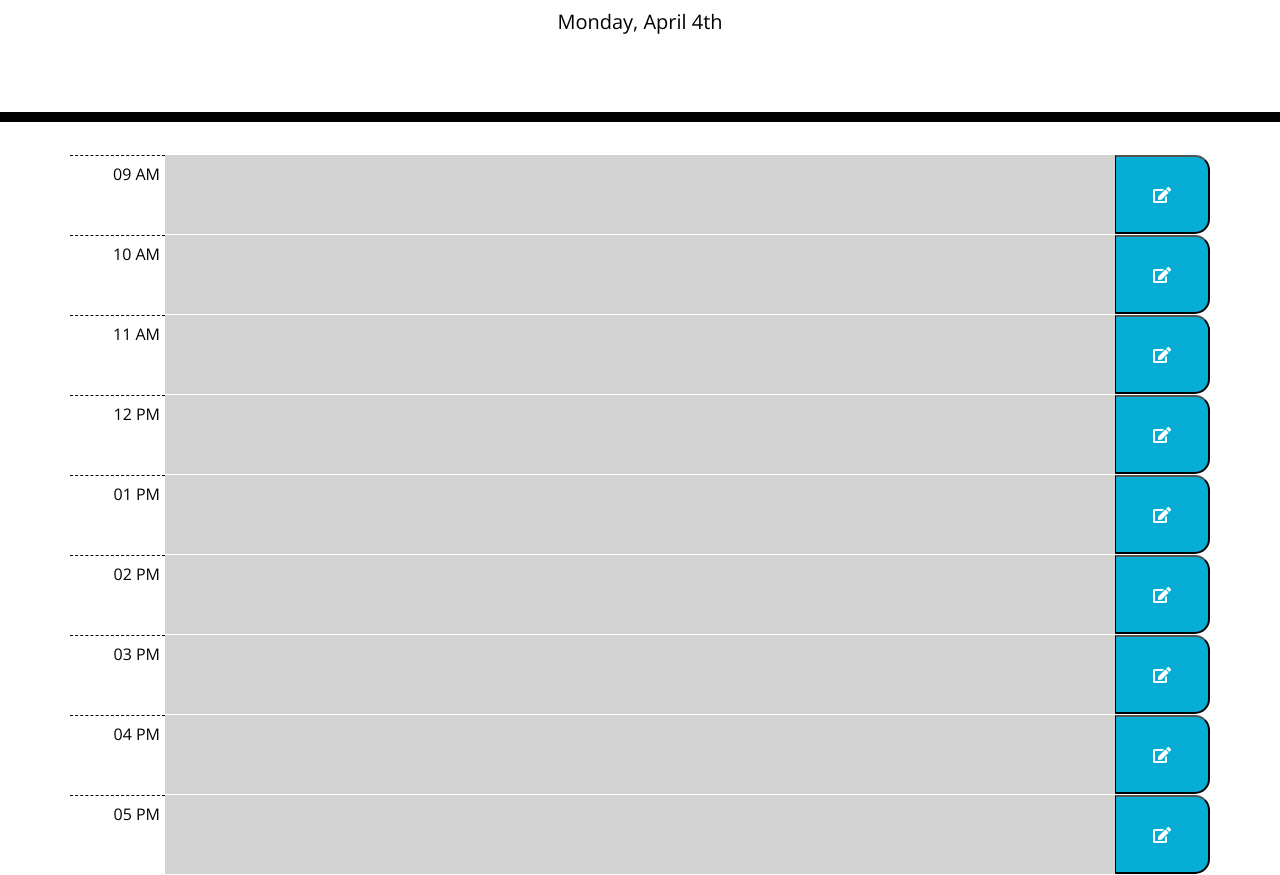
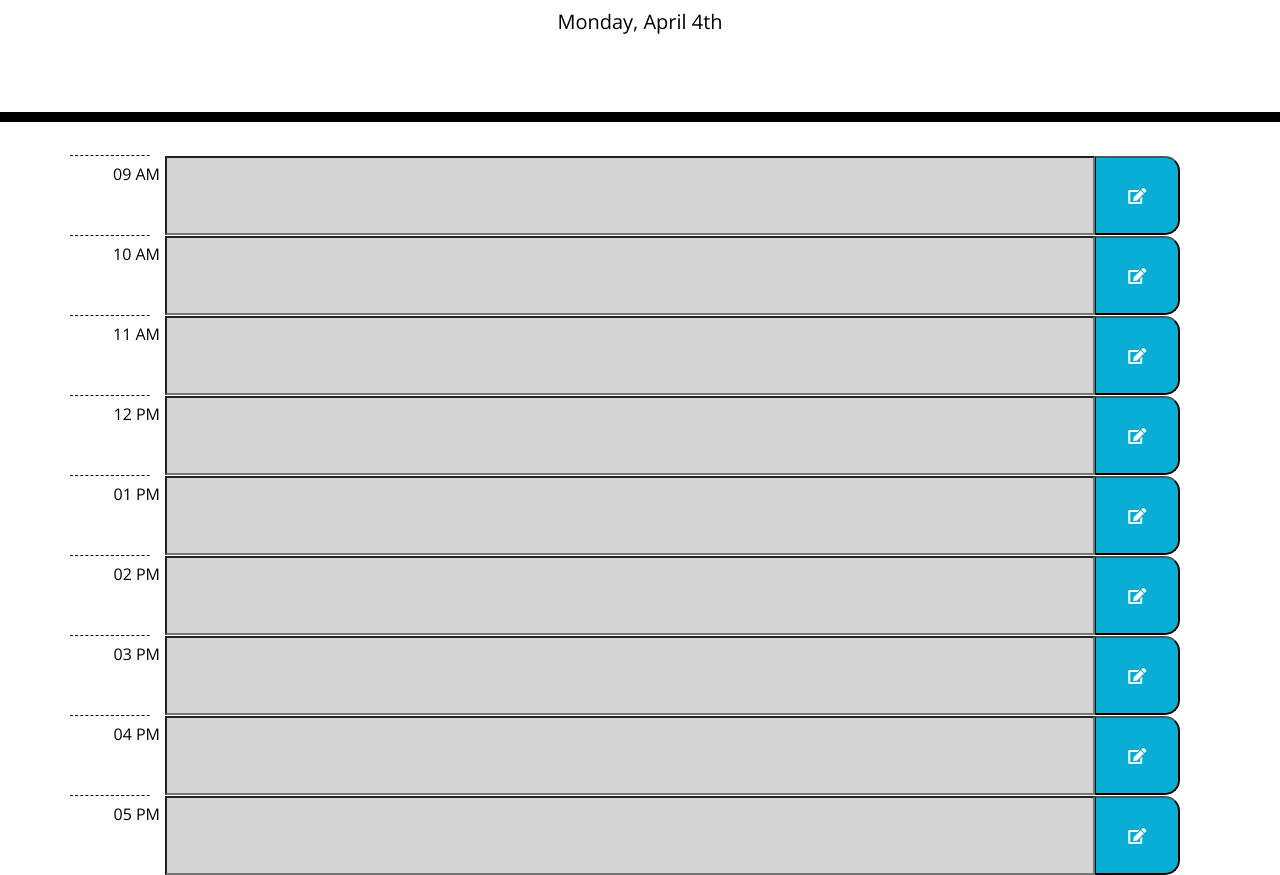
Before and after one commit to JessGallo/work-day-scheduler, a plain HTML site: page index.html in a window 1280 px wide. Shown: the part 182-1057 px from the top of the page. Drawn offline with nearby package versions, Linux system fonts and the light colour scheme.

Commit message:
coverted tasks to forms

```diff
--- a/assets/css/style.css
+++ b/assets/css/style.css
@@ -69,7 +69,7 @@ textarea{
   color: white;
 }
 
-.saveBtn i:hover {
+.saveBtn:hover {
   font-size: 20px;
   transition: all .3s ease-in-out;
 }
--- a/assets/js/script.js
+++ b/assets/js/script.js
@@ -1,6 +1,16 @@
 const m = moment();
 var currentDay = document.querySelector("#currentDay");
 var currentHour = m.format("k");
+var task9 = document.querySelector("#task9");
+var task9Btn = document.querySelector("#task9Btn");
+var task10 = document.querySelector("#task10");
+var task11 = document.querySelector("#task11");
+var task12 = document.querySelector("#task12");
+var task13 = document.querySelector("#task13");
+var task14 = document.querySelector("#task14");
+var task15 = document.querySelector("#task15");
+var task16 = document.querySelector("#task16");
+var task17 = document.querySelector("#task17");
 
 //display date in jumbotron
 var displayDate = function() {
@@ -11,7 +21,6 @@ displayDate();
 
 //change task color with passing hour
 var adjustTask = function () {
-    var task9 = document.querySelector("#task9");
     if(9 == currentHour) {
         task9.classList.add("present");
     }
@@ -22,7 +31,6 @@ var adjustTask = function () {
         task9.classList.add("future");
     }
 
-    var task10 = document.querySelector("#task10");
     if(10 == currentHour) {
         task10.classList.add("present");
     }
@@ -33,7 +41,6 @@ var adjustTask = function () {
         task10.classList.add("future");
     }
 
-    var task11 = document.querySelector("#task11");
     if(11 == currentHour) {
         task11.classList.add("present");
     }
@@ -44,7 +51,6 @@ var adjustTask = function () {
         task11.classList.add("future");
     }
 
-    var task12 = document.querySelector("#task12");
     if(12 == currentHour) {
         task12.classList.add("present");
     }
@@ -55,7 +61,6 @@ var adjustTask = function () {
         task12.classList.add("future");
     }
 
-    var task13 = document.querySelector("#task13");
     if(13 == currentHour) {
         task13.classList.add("present");
     }
@@ -66,7 +71,6 @@ var adjustTask = function () {
         task13.classList.add("future");
     }
 
-    var task14 = document.querySelector("#task14");
     if(14 == currentHour) {
         task14.classList.add("present");
     }
@@ -77,7 +81,6 @@ var adjustTask = function () {
         task14.classList.add("future");
     }
 
-    var task15 = document.querySelector("#task15");
     if(15 == currentHour) {
         task15.classList.add("present");
     }
@@ -88,7 +91,6 @@ var adjustTask = function () {
         task15.classList.add("future");
     }
 
-    var task16 = document.querySelector("#task16");
     if(16 == currentHour) {
         task16.classList.add("present");
     }
@@ -98,8 +100,6 @@ var adjustTask = function () {
     else if(16 > currentHour) {
         task16.classList.add("future");
     }
-
-    var task17 = document.querySelector("#task17");
     if(17 == currentHour) {
         task17.classList.add("present");
     }
@@ -113,6 +113,16 @@ var adjustTask = function () {
 
 adjustTask();
 
+//store data to localStorage
+var loadTasks = function() {
+    task9 = JSON.parse(localStorage.getItem("task9"));
+};
+
+var saveTasks = function() {
+    localStorage.setItem("task9", JSON.stringify(tasks));
+  };
+
+
 // audit task time-intervals every 30 seconds
 setInterval(function() {
     adjustTask();
--- a/index.html
+++ b/index.html
@@ -31,48 +31,66 @@
     <div class="container">
       <div class="time-block row">
         <div class="hour col-1">09 AM</div>
-        <div class="description col-10" contenteditable="true" id="task9"></div>
-        <button class="saveBtn col-1 fas fa-edit"></button>
+        <form class="col-11 row">
+          <input class="description col-11" id="task9"/>
+          <button class="saveBtn col-1 fas fa-edit" type="submit"></button>
+        </form>
       </div>
       <div class="time-block row">
         <div class="hour col-1">10 AM</div>
-        <div class="description col-10"contenteditable="true" id="task10"></div>
-        <button class="saveBtn col-1 fas fa-edit"></button>
+        <form class="col-11 row">
+          <input class="description col-11" id="task10"/>
+          <button class="saveBtn col-1 fas fa-edit" type="submit"></button>
+        </form>
       </div>
       <div class="time-block row">
         <div class="hour col-1">11 AM</div>
-        <div class="description col-10" contenteditable="true" id="task11"></div>
-        <button class="saveBtn col-1 fas fa-edit"></button>
+        <form class="col-11 row">
+          <input class="description col-11" id="task11"/>
+          <button class="saveBtn col-1 fas fa-edit" type="submit"></button>
+        </form>
       </div>
       <div class="time-block row">
         <div class="hour col-1">12 PM</div>
-        <div class="description col-10" contenteditable="true" id="task12"></div>
-        <button class="saveBtn col-1 fas fa-edit"></button>
+        <form class="col-11 row">
+          <input class="description col-11" id="task12"/>
+          <button class="saveBtn col-1 fas fa-edit" type="submit"></button>
+        </form>
       </div>
       <div class="time-block row">
         <div class="hour col-1">01 PM</div>
-        <div class="description col-10" contenteditable="true" id="task13"></div>
-        <button class="saveBtn col-1 fas fa-edit"></button>
+        <form class="col-11 row">
+          <input class="description col-11" id="task13"/>
+          <button class="saveBtn col-1 fas fa-edit" type="submit"></button>
+        </form>
       </div>
       <div class="time-block row">
         <div class="hour col-1">02 PM</div>
-        <div class="description col-10" contenteditable="true" id="task14"></div>
-        <button class="saveBtn col-1 fas fa-edit"></button>
+        <form class="col-11 row">
+          <input class="description col-11" id="task14"/>
+          <button class="saveBtn col-1 fas fa-edit" type="submit"></button>
+        </form>
       </div>
       <div class="time-block row">
         <div class="hour col-1">03 PM</div>
-        <div class="description col-10" contenteditable="true" id="task15"></div>
-        <button class="saveBtn col-1 fas fa-edit"></button>
+        <form class="col-11 row">
+          <input class="description col-11" id="task15"/>
+          <button class="saveBtn col-1 fas fa-edit" type="submit"></button>
+        </form>
       </div>
       <div class="time-block row">
         <div class="hour col-1">04 PM</div>
-        <div class="description col-10" contenteditable="true" id="task16"></div>
-        <button class="saveBtn col-1 fas fa-edit"></button>
+        <form class="col-11 row">
+          <input class="description col-11" id="task16"/>
+          <button class="saveBtn col-1 fas fa-edit" type="submit"></button>
+        </form>
       </div>
       <div class="time-block row">
         <div class="hour col-1">05 PM</div>
-        <div class="description col-10" contenteditable="true" id="task17"></div>
-        <button class="saveBtn col-1 fas fa-edit"></button>
+        <form class="col-11 row">
+          <input class="description col-11" id="task17"/>
+          <button class="saveBtn col-1 fas fa-edit" type="submit"></button>
+        </form>
       </div>
     </div>
 
```
